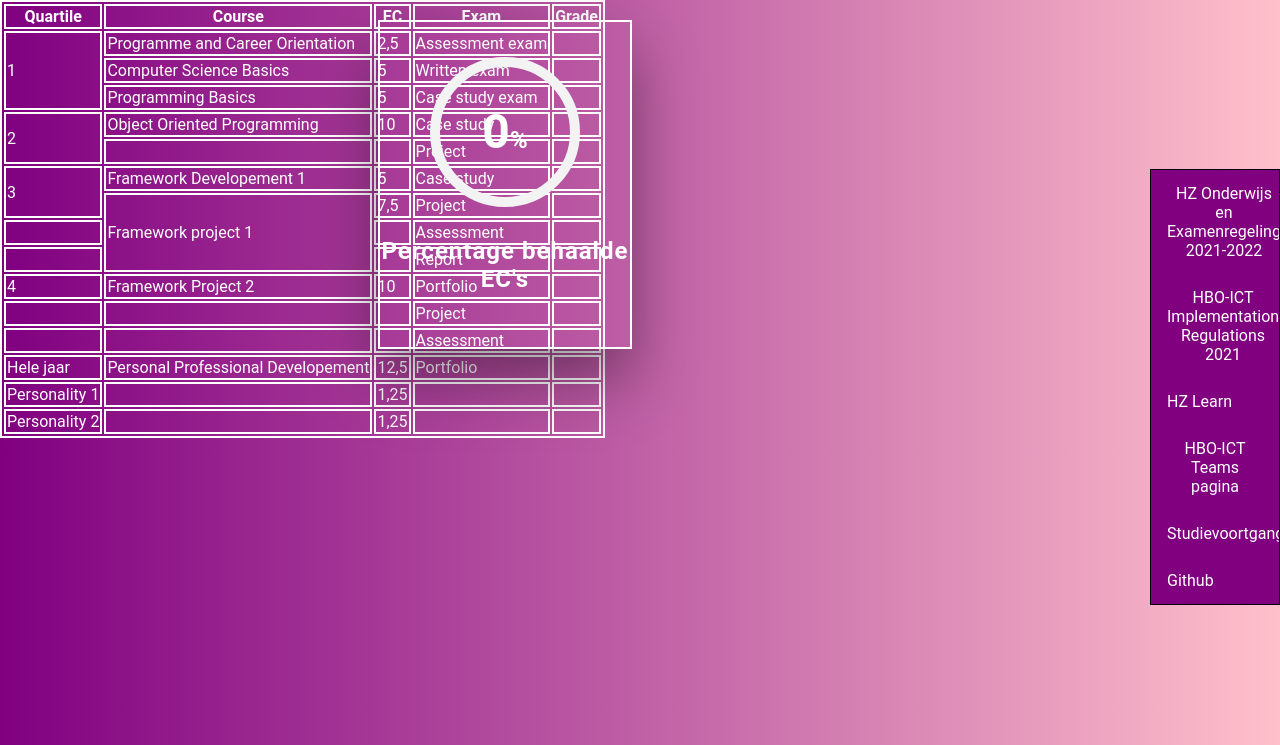
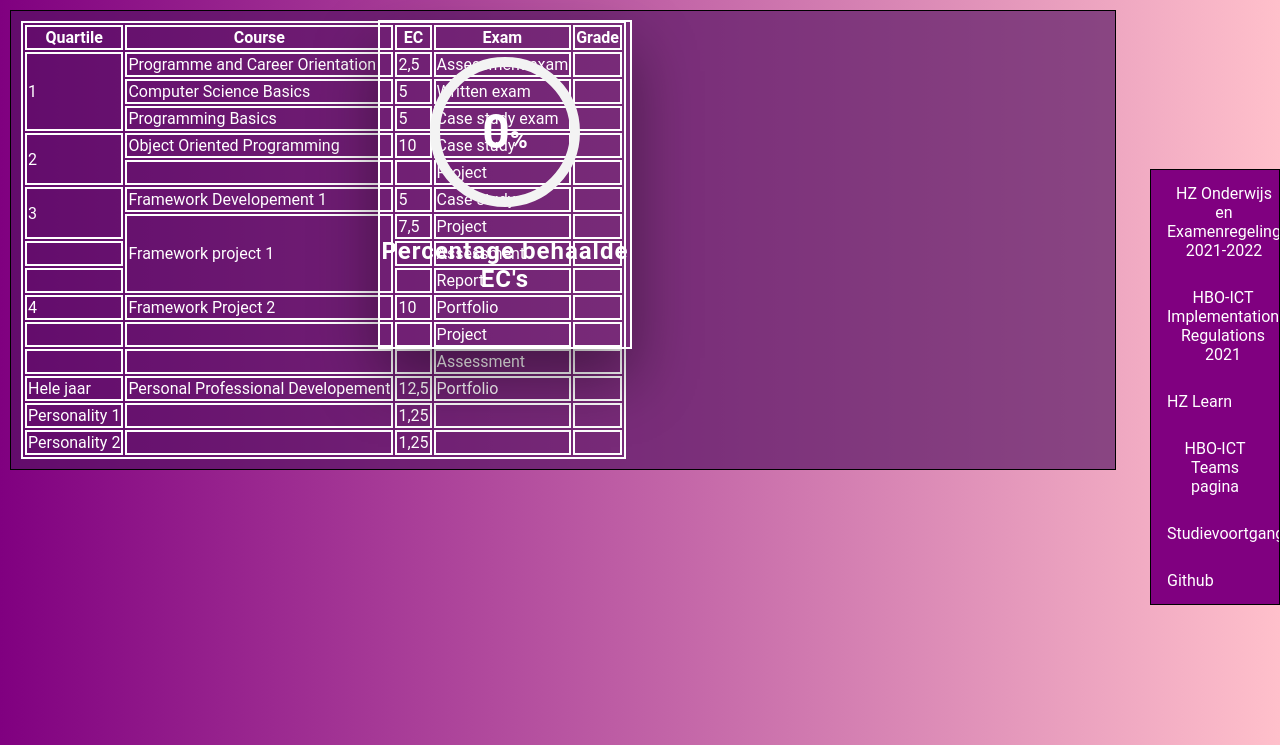
Before and after one commit to JimmydeWaele/JimmydeWaele, a plain HTML site: page dashboard.html in a window 1280 px wide. Shown: the part 55-800 px from the top of the page. Drawn offline with Linux system fonts and the light colour scheme.

Commit message:
Update dashboard.html

```diff
--- a/dashboard.html
+++ b/dashboard.html
@@ -78,8 +78,9 @@
   th,
   td {
     border: white solid 2px;
-    margin-top: 55px;
+    margin: 10px;
     color: white;
+    margin: 10px;
   }
 
   .achtergrond {
@@ -170,6 +171,13 @@
     font-weight: 700;
     letter-spacing: 1px;
     text-align: center;
+  }
+  main {
+    border:black solid 1px;
+    background-color:rgba(84, 18, 97, 0.651);
+    margin-right: 164px;
+    margin-top: 65px;
+    margin-left: 10px
   }
 </style>
 
```
